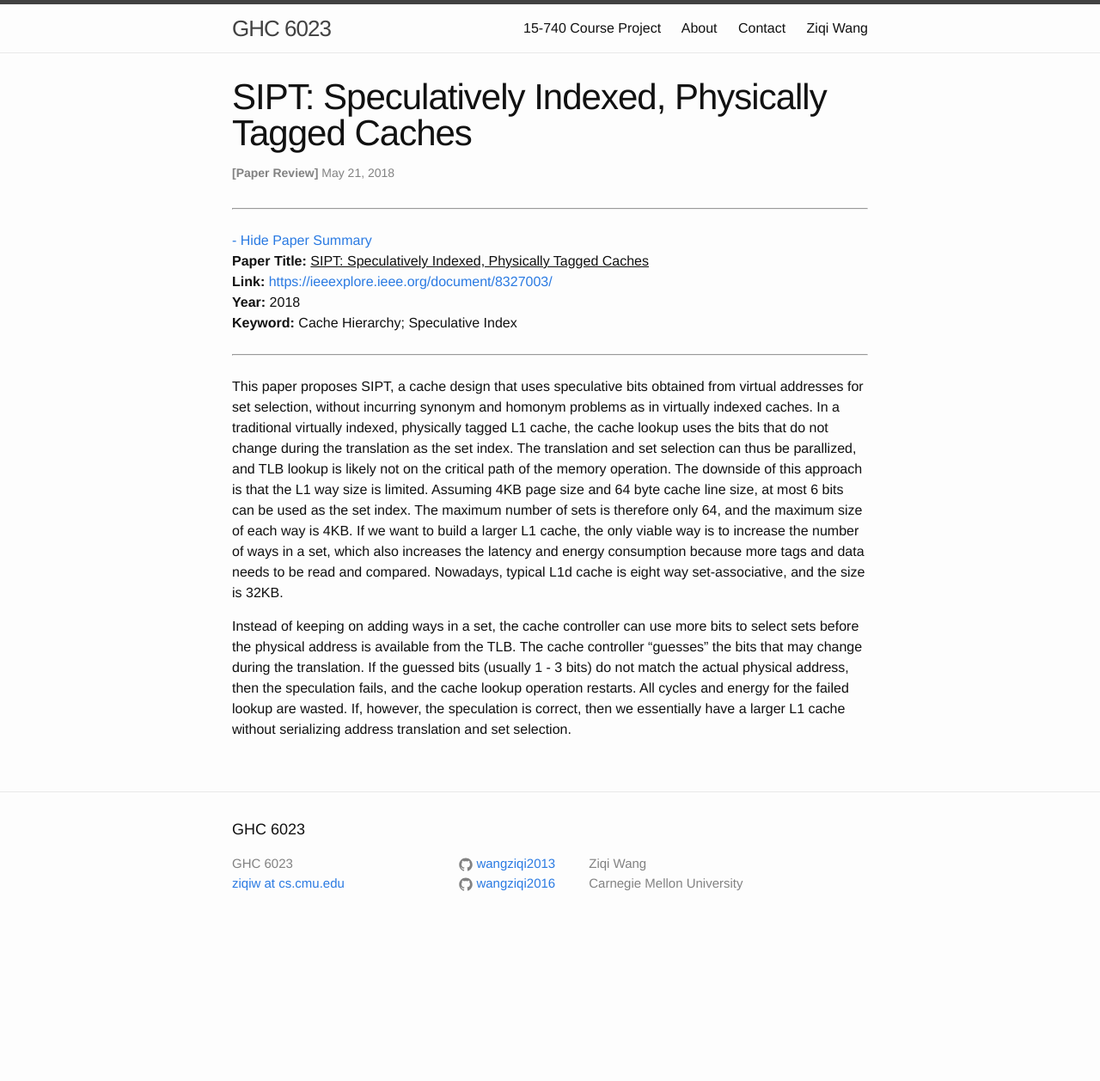
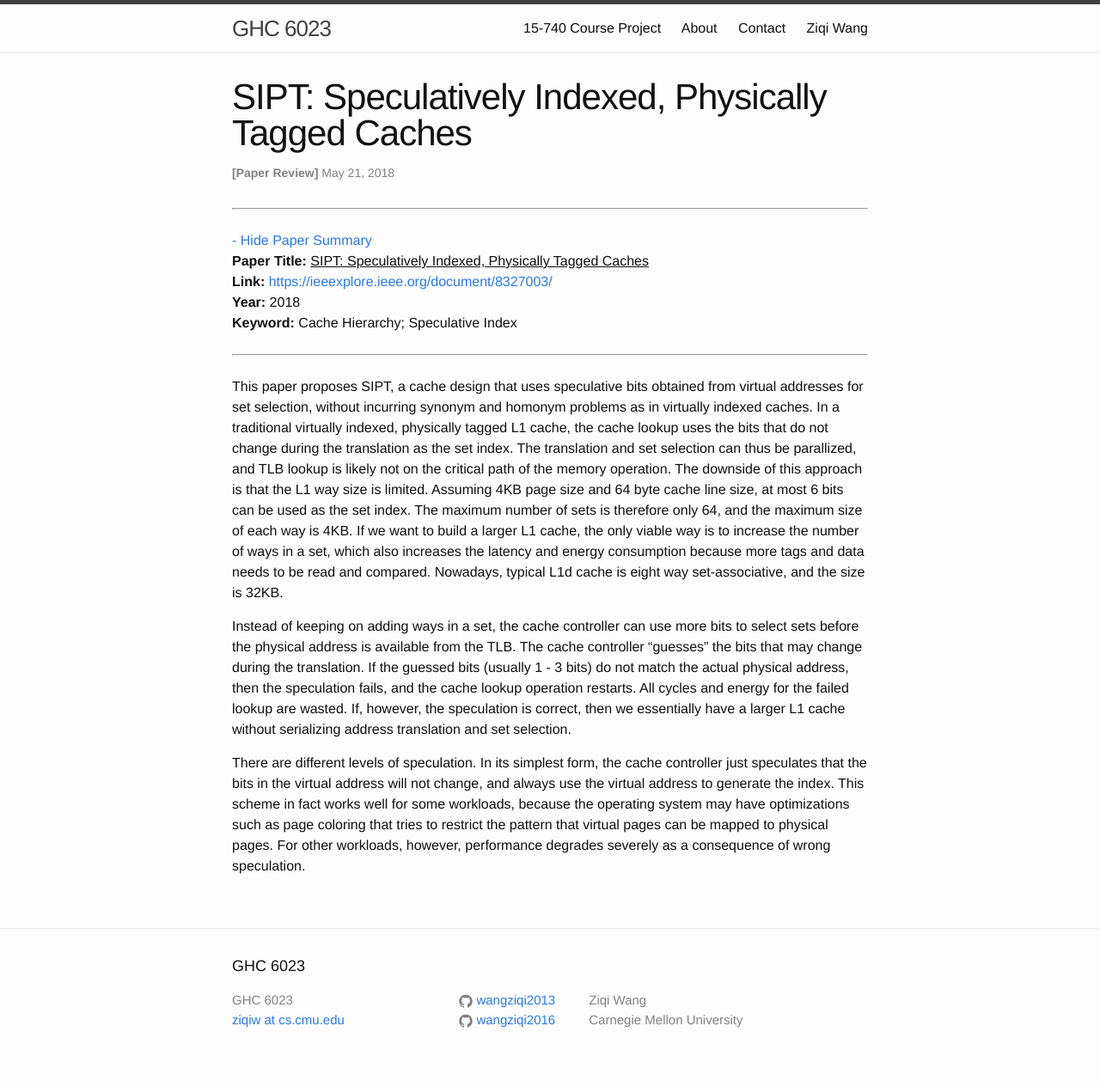
Before and after one commit to wangziqi2013/wangziqi2013.github.io, a Jekyll site: the page built from _posts/2018-05-20-SIPT.markdown, in a window 1280 px wide. Shown: the whole page at 86% size. Built offline with Jekyll 4.4.1, drawn with Linux system fonts in a browser that asks for light colours; before the commit the page ends 1099 px from its top, so only the background shows below that.

Commit message:
Adding speculation

```diff
--- a/_posts/2018-05-20-SIPT.markdown
+++ b/_posts/2018-05-20-SIPT.markdown
@@ -29,3 +29,9 @@ address is available from the TLB. The cache controller "guesses" the bits that
 bits (usually 1 - 3 bits) do not match the actual physical address, then the speculation fails, and the cache lookup operation
 restarts. All cycles and energy for the failed lookup are wasted. If, however, the speculation is correct, then we essentially
 have a larger L1 cache without serializing address translation and set selection.
+
+There are different levels of speculation. In its simplest form, the cache controller just speculates that the bits
+in the virtual address will not change, and always use the virtual address to generate the index. This scheme in fact
+works well for some workloads, because the operating system may have optimizations such as page coloring that tries to
+restrict the pattern that virtual pages can be mapped to physical pages. For other workloads, however, performance
+degrades severely as a consequence of wrong speculation.
```
